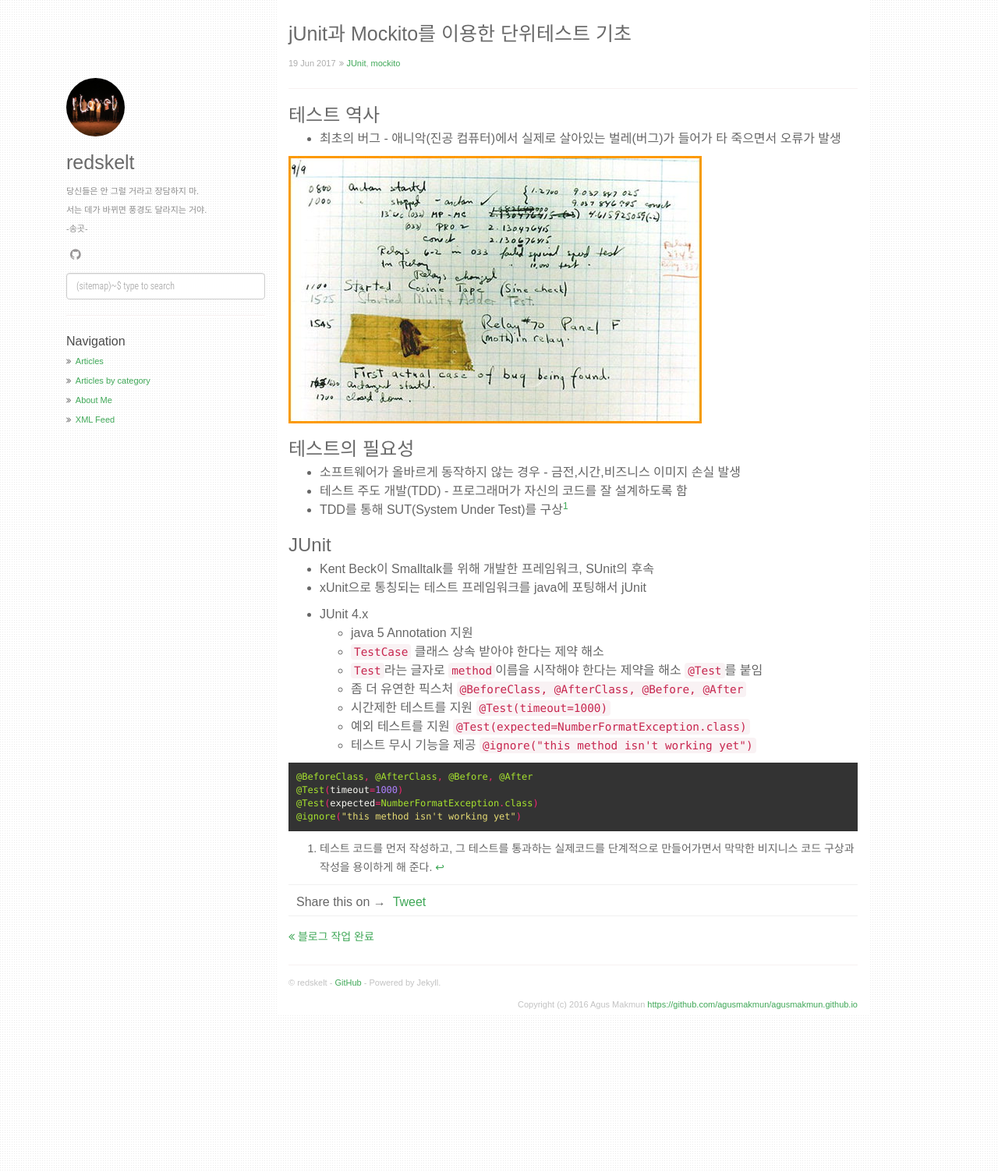
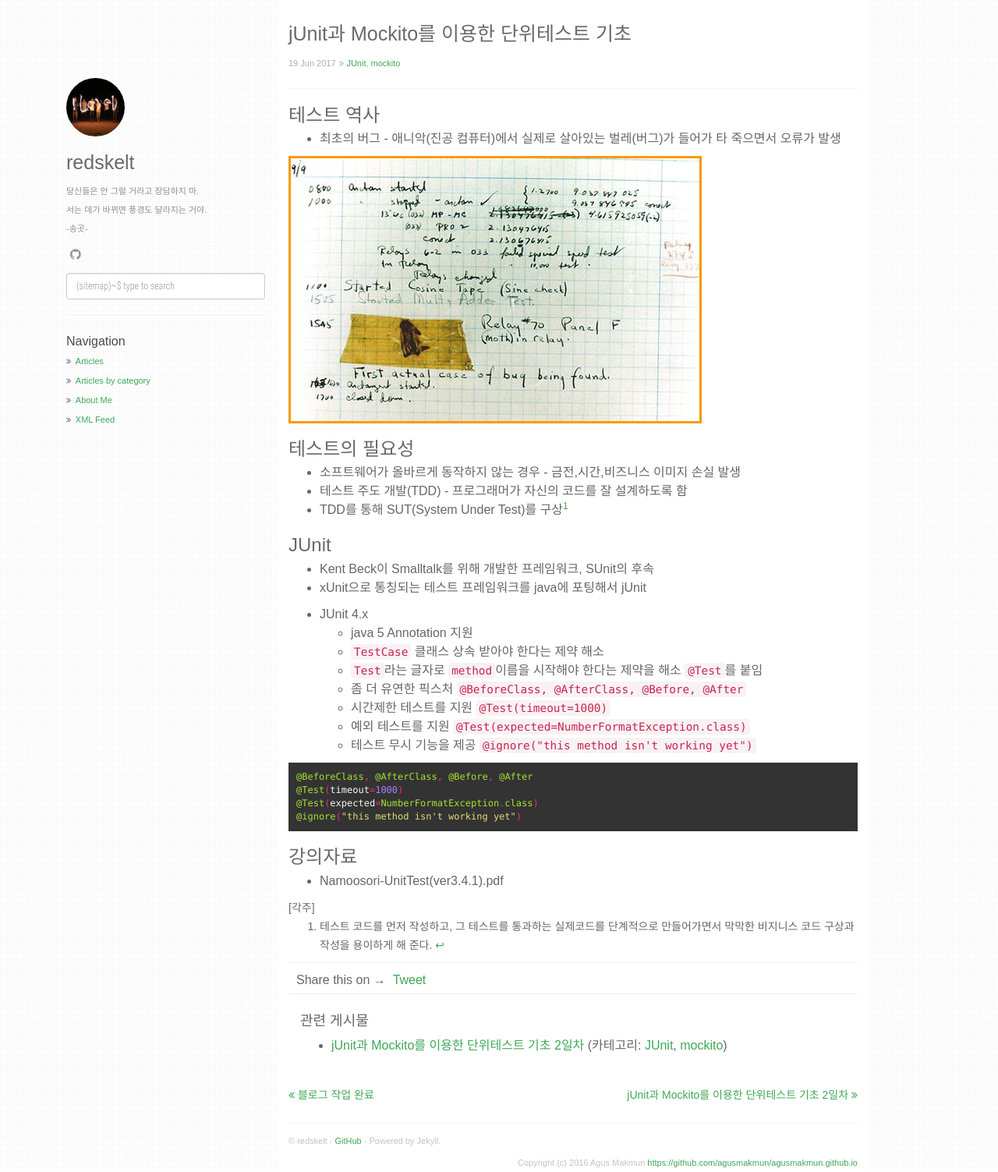
Before and after one commit to redskelt/redskelt.github.io, a Jekyll site: the page built from _posts/2017/2017-06-19-junit.md, in a window 1280 px wide. Shown: the whole page at 78% size. Built offline with Jekyll 4.4.1, drawn with Linux system fonts in a browser that asks for light colours; nearby versions of some CDN libraries; some web fonts are replaced; comment, search, counter and statistics services are not loaded; some of the changed lines change nothing that is shown; grey boxes are pictures that could not be loaded.

Commit message:
각주 css, 20일자 포스팅, 자료추가

````diff
--- a/_posts/2017/2017-06-19-junit.md
+++ b/_posts/2017/2017-06-19-junit.md
@@ -42,3 +42,7 @@ categories: [JUnit,mockito]
 @Test(expected=NumberFormatException.class)
 @ignore("this method isn't working yet")
 ```
+
+### 강의자료
+
+* Namoosori-UnitTest(ver3.4.1).pdf
--- /dev/null
+++ b/_posts/2017/2017-06-19-junit0.md
@@ -0,0 +1,114 @@
+---
+layout: post
+title:  "jUnit과 Mockito를 이용한 단위테스트 기초 2일차"
+date:   2017-06-20 23:50:02 +0900
+categories: [JUnit,mockito]
+---
+
+---
+
+### 단위테스트 작성
+
+* 소스코드와 단위테스트 코드를 분리, 소스코드는 src 폴더 하위에, 테스트 코드는 test 폴더 하위에 작성[^1]
+* 물리적으로는 다른 위치에 작성하지만, 패키지는 동일하게 유지하여 테스트 코드를 용이하게 관리
+
+[^1]: 빌드할때 test폴더는 빌드에서 자동으로 제외하는 기능을 지원
+
+![패키지위치](/static/img/posts/2017/20170620_junit00.JPG)
+
+* JUnit 단위테스트 클래스의 기본 구조
+* 한 클래스에 여러 개의 테스트 메소드를 작성 가능
+* 테스트 클래스의 이름은 [테스트 대상 클래스이름+Test]와 같은 형태로 명명을 권장
+* ``@Before``, ``@After`` 어노테이션을 사용해서 테스트 전, 후 작업을 정의
+
+![단위테스트 클래스 기본 구조](/static/img/posts/2017/20170620_junit01.JPG)
+
+```java
+public class TestFixtureExample {
+
+    private Calculator calculator;
+
+    @BeforeClass
+    public static void setUpClass(){
+       /*테스트 시작 전 테스트 대상 클래서에서
+       한 번만 수행되어야 할 부분 설정
+       ex.데이터베이스 드라이버 로딩정보*/
+    }
+
+    @AfterClass
+    public static void tearDownClass(){
+       /*테스트가 끝난 후 테스트 대상 클래서에서
+       한 번만 수행되어야 할 부분을 설정
+       ex.데이터베이스 해제*/
+    }
+
+    @Before
+    public void setUp() {
+        /*테스트 시작 전 매번 수행 되어야 할 부분 설정
+        ex.데이터베이스 로그인 정보*/
+        calculator = new Calculator();
+    }
+
+    @After
+    public void tearDown(){
+       /*테스트 종료 후 매번 수행 되어야 할 부분 설정
+       ex.데이터베이스 로그인 정보 해제*/
+    }
+
+    @Test
+    public void testAdd() {
+        int result = calculator.add(10, 20);
+        assertEquals(30, result);
+    }
+
+    @Test
+    public void testDiv() {
+        int result = calculator.div(100, 5);
+        assertEquals(20, result);
+    }
+}
+```
+
+###  테스트 suite
+
+* 관련된 단위테스트들을 묶어서 수행
+* ``@RunWith`` 어노테이션을 이용해서 테스트 슈트 클래스를 지정
+* ``@SuiteClasses`` 어노테이션을 이용해서 묶어서 실행할 테스트 클래스를 지정
+* 테스트 자동화목적으로는 사용X (테스트 자동화는 별도의 도구를 사용하는 방식을 더 선호)
+
+```java
+import org.junit.runner.RunWith;
+import org.junit.runners.Suite;
+import org.junit.runners.Suite.SuiteClasses;
+
+@RunWith(Suite.class)
+@SuiteClasses({
+    ArrayToArrayListTest.class, BankTransferActionTest.class, ListIteratorTest.class, ListTest.class,
+    MoneyConstructorTest.class, PropertiesTest.class, RightExceptionTest.class, SongTest.class
+})
+public class AllTests{
+
+}
+```
+
+### Hamcrest
+
+* jUnit 4에서 Hamcrest library 추가
+* ``assertThat()``[^2] 메소드 - 공학적인 느낌보다는 조금 더 부드러운 문맥적인 흐름을 만들어 줌
+
+[^2]: is(not(3)) 이나 eather(2).or(3) 같은 조합을 이뤄서 사용할 수 있음(커스텀 Matchers 가능)
+
+```java
+import org.junit.Test;
+import static org.hamcrest.CoreMatchers.*;
+
+public class HamcrestExmaple {
+
+    @Test
+    public void HamcrestTest(){
+        //  assertEquals(기대값, 테스트결과값);  -->  assertThat(기대값, is(테스트결과값));
+        assertEquals("hyuk joon", user.getName);
+        assertThat(user.getName(), is("hyuk joon"));
+    }
+}
+```
--- a/static/css/main.css
+++ b/static/css/main.css
@@ -177,3 +177,9 @@ div.col-sm-3 img.profile-avatar {
 .footnotes{
   font-size: 14px;
 }
+.footnotes p{
+  margin-bottom: 0px;
+}
+.footnotes::before{
+  content: "[각주]";
+}
````
Also changed, not shown: static/img/posts/2017/20170620_junit00.JPG (added), static/img/posts/2017/20170620_junit01.JPG (added), 1 other file.
